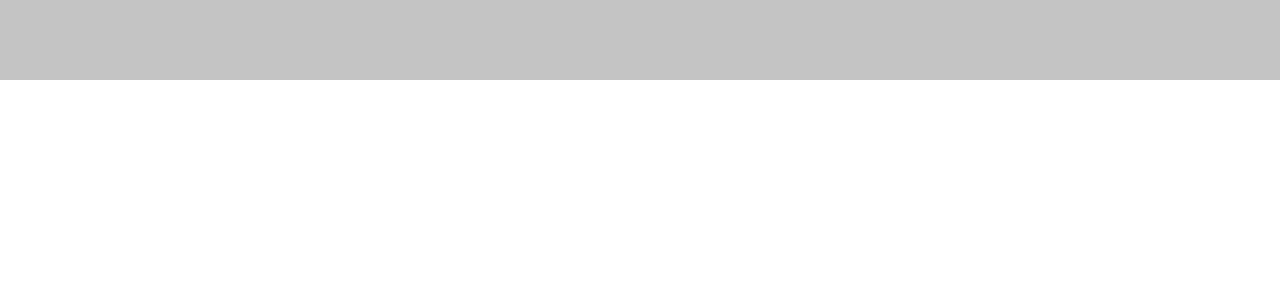
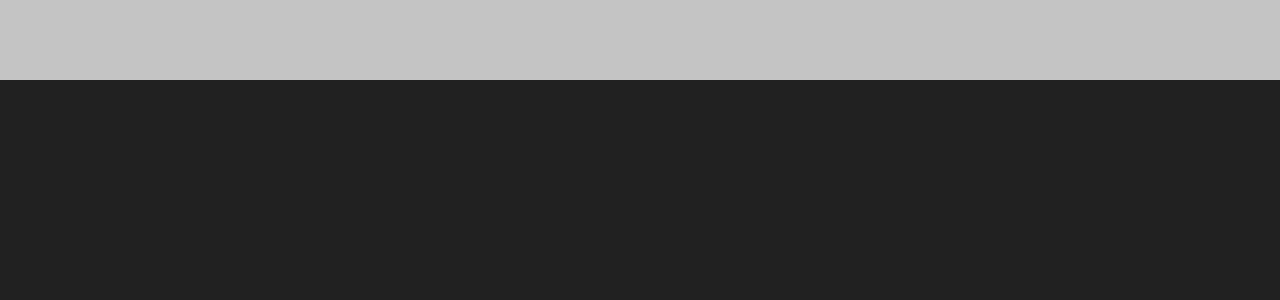
Before and after one commit to atehortua9620/portafolio-SPA, a React (Create React App) app: page / in a window 1280 px wide. Shown: the top 300 px of the page. Built offline with nearby package versions, Linux system fonts and the light colour scheme.

Commit message:
background added

```diff
--- a/src/App.js
+++ b/src/App.js
@@ -2,13 +2,16 @@
 import './Styles/App.css';
 
 import MyMenu from './Components/Menu';
+/* import Body from './Components/Body'; */
 
 function App() {
   return (
-
+    <div className="App">
 
 
       <MyMenu/>
+      {/* <Body/> */}
+    </div>
 
   );
 
--- a/src/Components/Menu.jsx
+++ b/src/Components/Menu.jsx
@@ -8,6 +8,7 @@ export default function MyMenu(){
 
         <div className="menu-container"></div>
 
+
     );
 
 }
--- a/src/Styles/App.css
+++ b/src/Styles/App.css
@@ -1,6 +1,6 @@
-.Apps{
-    background-color: black;
-    height: 100%;
+.App{
+    background-color: rgba(33,33,33);
+    height: 100Vh;
     width: 100%;
 }
 *{
```
